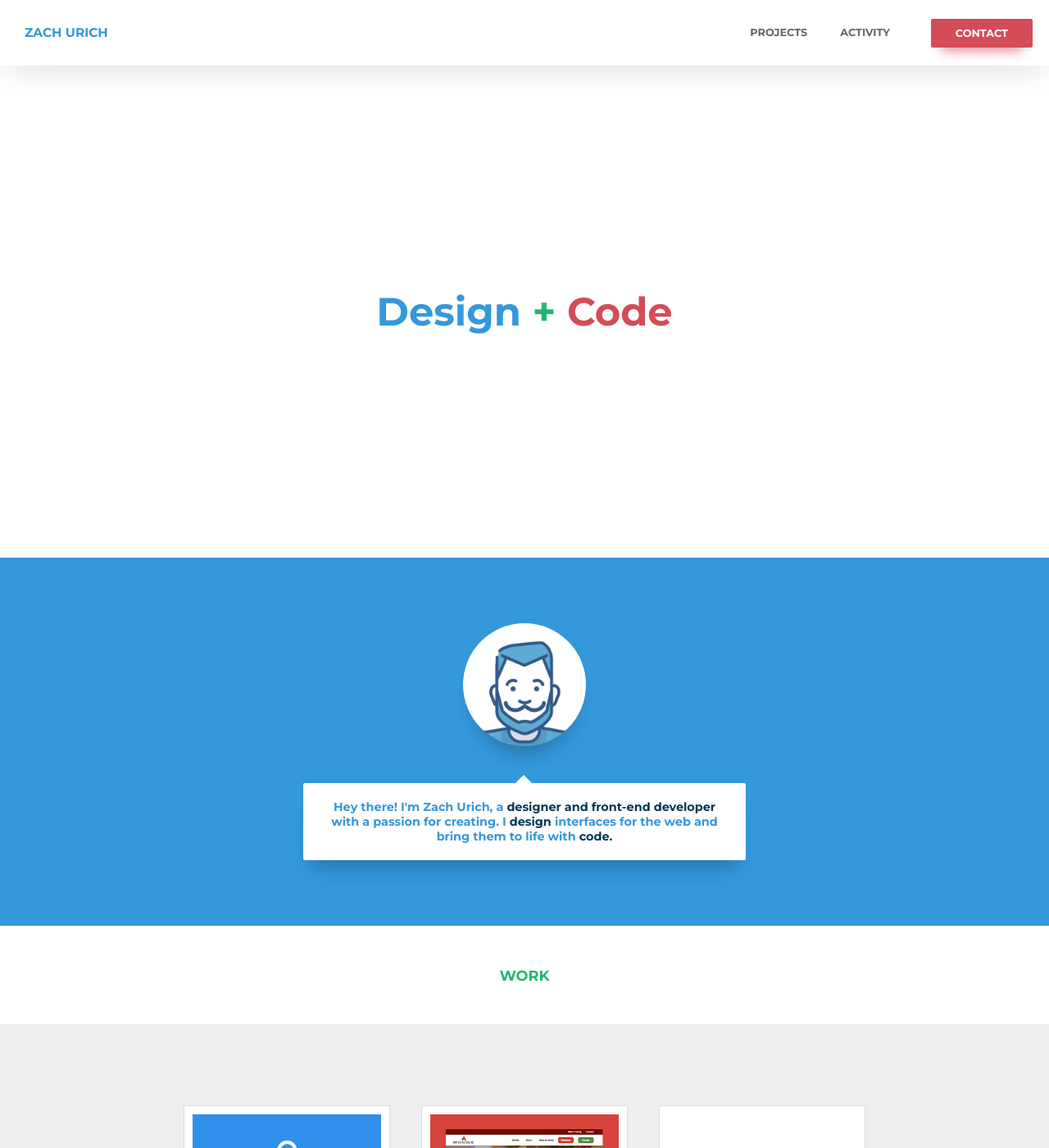
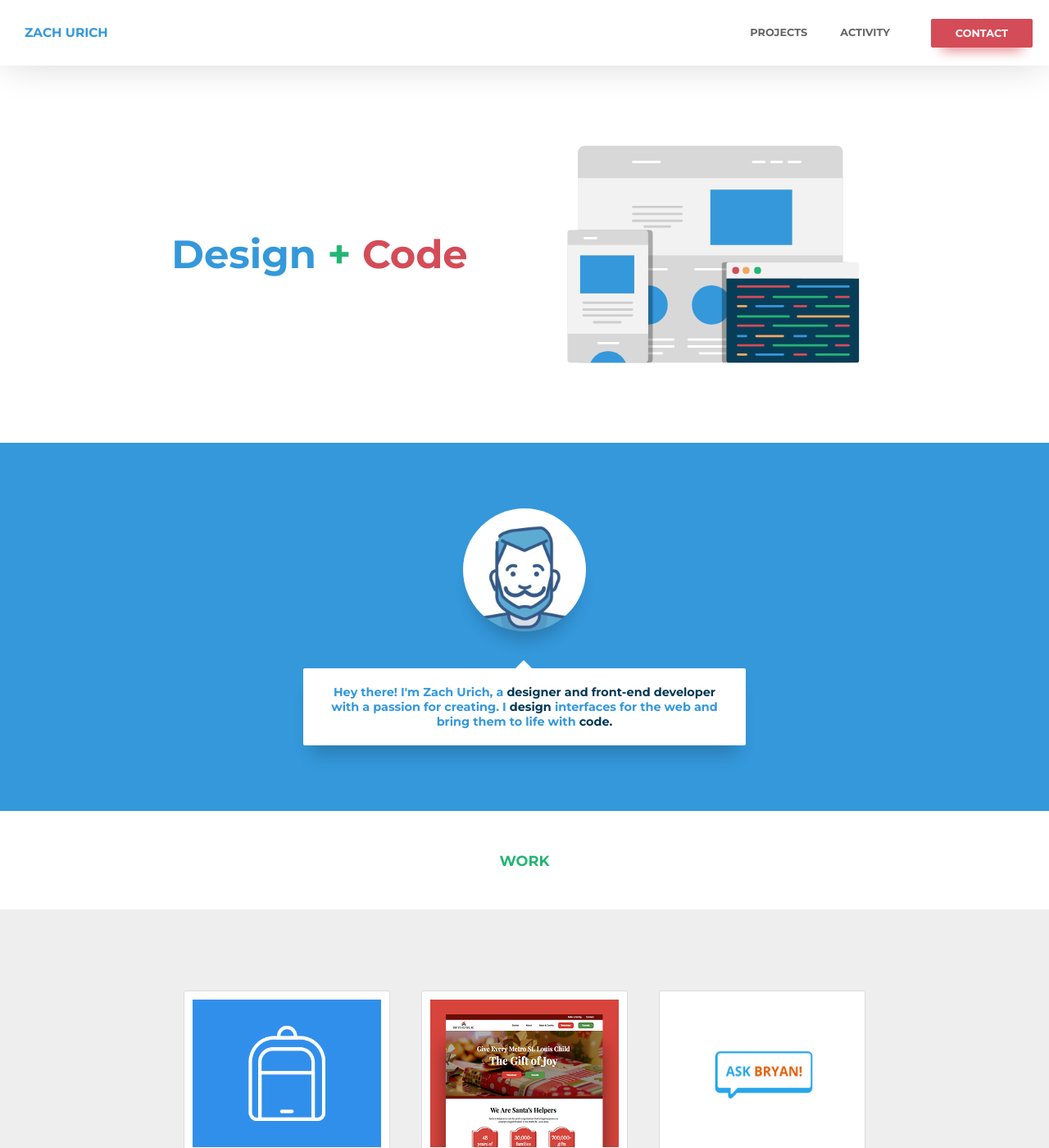
Before and after one commit to zachurich/portfolio-site, a Jekyll site: the page built from index.html, in a window 1280 px wide and 1400 px high. Shown: the whole window at 82% size. Built offline with Jekyll 4.4.1, drawn with Linux system fonts in a browser that asks for light colours; nearby versions of some CDN libraries.

Commit message:
Adding in design assets

```diff
--- a/_includes/hero.html
+++ b/_includes/hero.html
@@ -1,3 +1,4 @@
 <section class="hero-section">
   <h1><span class="first">Design</span><span class="second"> + </span><span class="third">Code</span></h1>
+  <img src="assets/images/wireframes-03.svg" alt=""></img>
 </section>
--- a/_sass/_hero.scss
+++ b/_sass/_hero.scss
@@ -1,12 +1,23 @@
 .hero-section {
   margin-top: 80px;
-  background-color: white;
-  height: 600px;
+  padding: 50px 0;
+  background: white;
   display: flex;
   justify-content: center;
   align-items: center;
   @include media($mobile-medium) {
-    height: 500px;
+    flex-direction: column;
+  }
+  img {
+    max-width: 400px;
+    width: 50%;
+    min-width: 300px;
+    margin-left: 100px;
+    padding-right: 40px;
+    @include media($mobile-medium) {
+      padding-right: 0;
+      margin-left: 0;
+    }
   }
   h1 {
     text-align: center;
@@ -17,6 +28,7 @@
     padding: 0 20px;
     @include media($mobile-medium) {
       display: flex;
+      padding-top: 50px;
       flex-direction: column;
       justify-content: center;
     }
```
Also changed, not shown: assets/images/hero-text.svg (added), assets/images/wireframes-02.svg (added), assets/images/wireframes-03.svg (added), assets/images/wireframes.svg (added).
